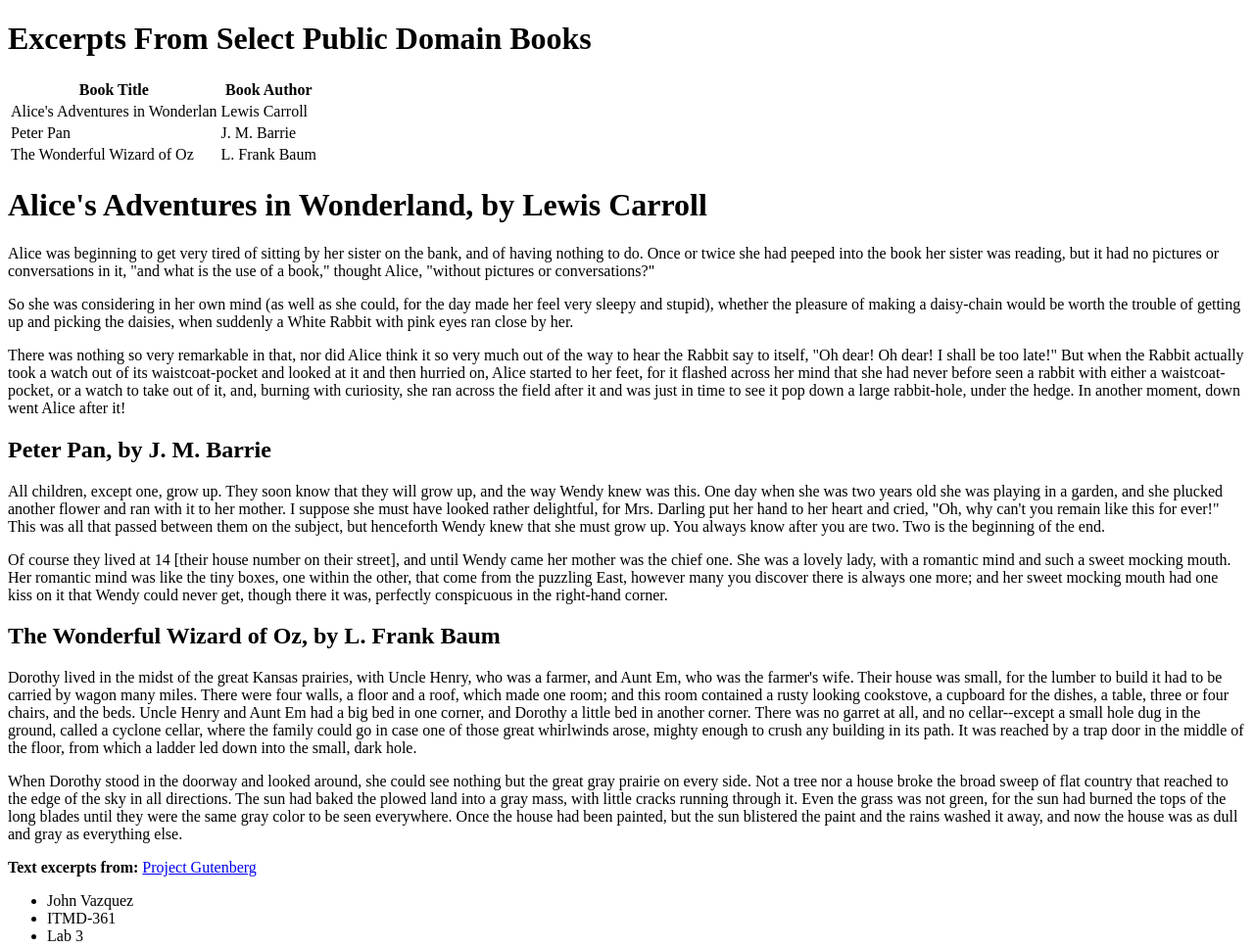
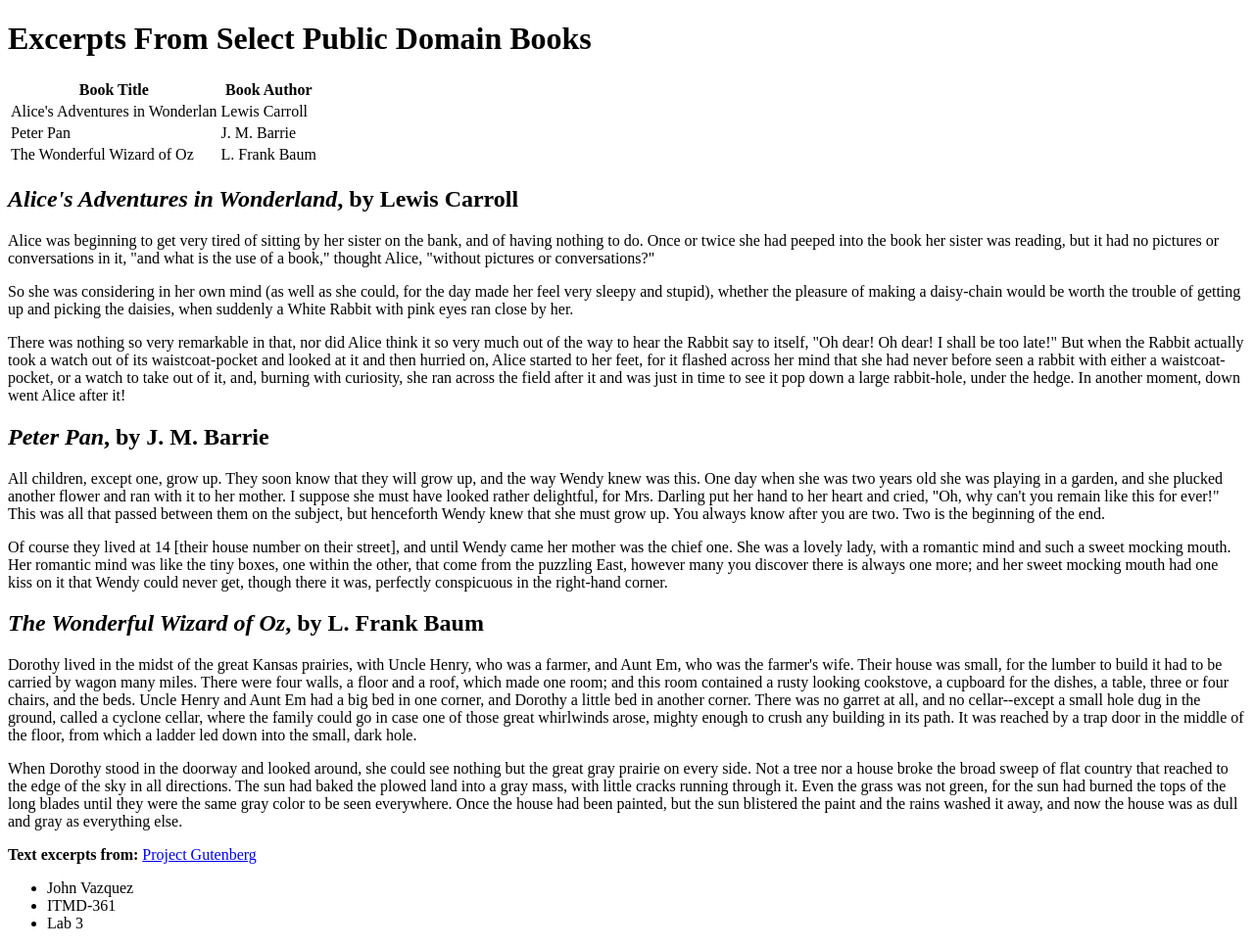
Before and after one commit to In-dexed/JVazquez_lab3, a plain HTML site: page index.html in a window 1280 px wide. Shown: the whole page at 98% size. Drawn offline with Linux system fonts and the light colour scheme.

Commit message:
emphazised book titles

```diff
--- a/index.html
+++ b/index.html
@@ -28,16 +28,16 @@
     </tr>
   </table>
 
-  <h1>Alice's Adventures in Wonderland, by Lewis Carroll</h1>
+  <h2><em>Alice's Adventures in Wonderland</em>, by Lewis Carroll</h2>
   <p>Alice was beginning to get very tired of sitting by her sister on the bank, and of having nothing to do. Once or twice she had peeped into the book her sister was reading, but it had no pictures or conversations in it, "and what is the use of a book," thought Alice, "without pictures or conversations?"</p>
   <p>So she was considering in her own mind (as well as she could, for the day made her feel very sleepy and stupid), whether the pleasure of making a daisy-chain would be worth the trouble of getting up and picking the daisies, when suddenly a White Rabbit with pink eyes ran close by her.</p>
   <p>There was nothing so very remarkable in that, nor did Alice think it so very much out of the way to hear the Rabbit say to itself, "Oh dear! Oh dear! I shall be too late!" But when the Rabbit actually took a watch out of its waistcoat-pocket and looked at it and then hurried on, Alice started to her feet, for it flashed across her mind that she had never before seen a rabbit with either a waistcoat-pocket, or a watch to take out of it, and, burning with curiosity, she ran across the field after it and was just in time to see it pop down a large rabbit-hole, under the hedge. In another moment, down went Alice after it!</p>
 
-  <h2>Peter Pan, by J. M. Barrie</h2>
+  <h2><em>Peter Pan</em>, by J. M. Barrie</h2>
   <p>All children, except one, grow up. They soon know that they will grow up, and the way Wendy knew was this. One day when she was two years old she was playing in a garden, and she plucked another flower and ran with it to her mother. I suppose she must have looked rather delightful, for Mrs. Darling put her hand to her heart and cried, "Oh, why can't you remain like this for ever!" This was all that passed between them on the subject, but henceforth Wendy knew that she must grow up. You always know after you are two. Two is the beginning of the end.</p>
   <p>Of course they lived at 14 [their house number on their street], and until Wendy came her mother was the chief one. She was a lovely lady, with a romantic mind and such a sweet mocking mouth. Her romantic mind was like the tiny boxes, one within the other, that come from the puzzling East, however many you discover there is always one more; and her sweet mocking mouth had one kiss on it that Wendy could never get, though there it was, perfectly conspicuous in the right-hand corner.</p>
 
-  <h2>The Wonderful Wizard of Oz, by L. Frank Baum</h2>
+  <h2><em>The Wonderful Wizard of Oz</em>, by L. Frank Baum</h2>
   <p>Dorothy lived in the midst of the great Kansas prairies, with Uncle Henry, who was a farmer, and Aunt Em, who was the farmer's wife.  Their house was small, for the lumber to build it had to be carried by wagon many miles.  There were four walls, a floor and a roof, which made one room; and this room contained a rusty looking cookstove, a cupboard for the dishes, a table, three or four chairs, and the beds.  Uncle Henry and Aunt Em had a big bed in one corner, and Dorothy a little bed in another corner.  There was no garret at all, and no cellar--except a small hole dug in the ground, called a cyclone cellar, where the family could go in case one of those great whirlwinds arose, mighty enough to crush any building in its path.  It was reached by a trap door in the middle of the floor, from which a ladder led down into the small, dark hole.</p>
   <p>When Dorothy stood in the doorway and looked around, she could see nothing but the great gray prairie on every side.  Not a tree nor a house broke the broad sweep of flat country that reached to the edge of the sky in all directions.  The sun had baked the plowed land into a gray mass, with little cracks running through it.  Even the grass was not green, for the sun had burned the tops of the long blades until they were the same gray color to be seen everywhere.  Once the house had been painted, but the sun blistered the paint and the rains washed it away, and now the house was as dull and gray as everything else.</p>
 
```
